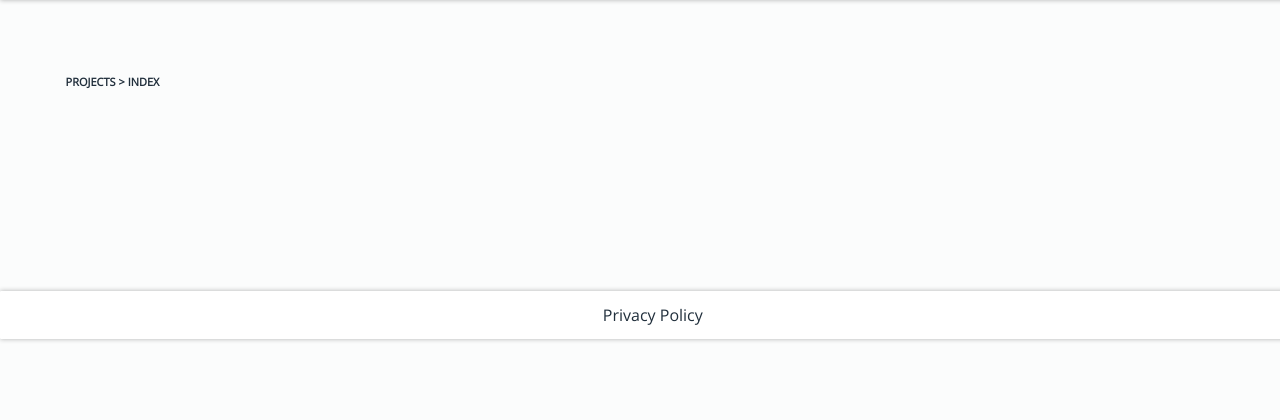
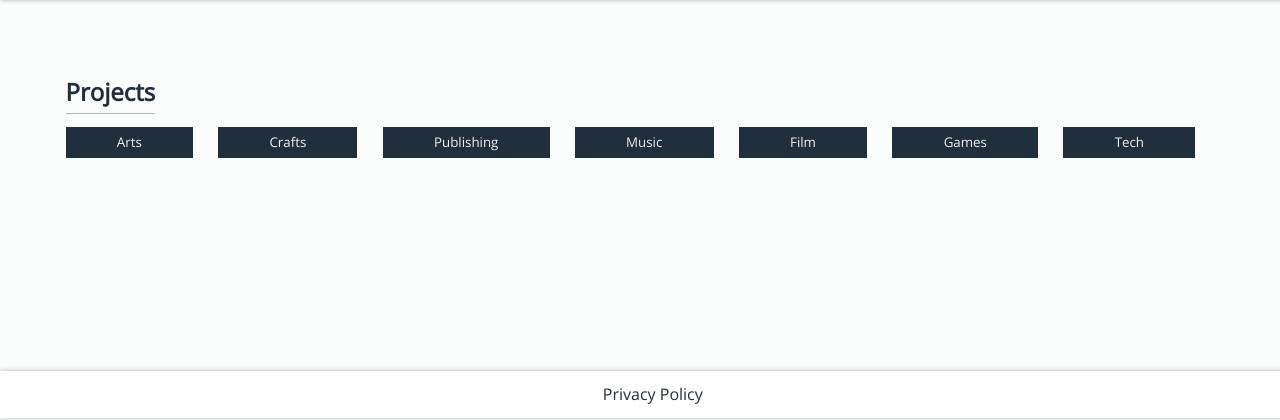
Before and after one commit to JonasStasseyns/werkstuk-webdevelopment-2-EK2, a Laravel app: page /projects in a window 1280 px wide. Shown: the part 59-479 px from the top of the page. Run offline with Laravel 8, Linux system fonts and the light colour scheme; data that the repository does not hold is empty.

Commit message:
categories finished

```diff
--- a/werkstuk-EK2/app/Http/Controllers/ProjectsController.php
+++ b/werkstuk-EK2/app/Http/Controllers/ProjectsController.php
@@ -10,13 +10,15 @@
 {
     //
 
-    public function index() {
-         $projects = Project::paginate(9);
+    public function index()
+    {
+        $projects = Project::paginate(9);
 
-         return view('projects.index', compact('projects'));
+        return view('projects.index', compact('projects'));
     }
 
-    public function detail($id){
+    public function detail($id)
+    {
         $project = DB::table('projects')->where('id', $id)->first();
         $comments = DB::table('comments')->where([
             ['content_type', '=', 'project'],
@@ -26,19 +28,29 @@
         return view('projects.detail', compact(['project', 'comments']));
     }
 
-    public function create() {
+    public function create()
+    {
 
         return view('projects.create');
 
     }
 
-    public function homepage() {
+    public function homepage()
+    {
         $projects = Project::limit(2)->get();
 
         return view('welcome', compact('projects'));
     }
 
-    public function store() {
+    public function category($cat)
+    {
+        $projects = DB::table('projects')->where('category', $cat)->paginate(9);
+        $category = $cat;
+        return view('projects.index', compact(['projects', 'category']));
+    }
+
+    public function store()
+    {
 
         $project = new Project;
         $project->title = request('title');
--- a/werkstuk-EK2/resources/sass/pages/projectlist.sass
+++ b/werkstuk-EK2/resources/sass/pages/projectlist.sass
@@ -25,3 +25,22 @@
 .percent-funded
   color: #58D68D
   margin-bottom: 1vh
+
+.categories-container
+  padding: 1vw
+  display: flex
+  padding-right: 2.5vw
+  margin-bottom: 5vh
+  justify-content: space-between
+
+.project-category-button
+  background-color: #212F3C
+  color: #F0F1F5
+  border: none
+  padding: 0.5vw 4vw
+
+.projects-title-index
+  margin-left: 1vw
+
+.cat-small
+  font-variant-caps: all-small-caps
--- a/werkstuk-EK2/resources/views/contact.blade.php
+++ b/werkstuk-EK2/resources/views/contact.blade.php
@@ -2,6 +2,7 @@
 
 @section('content')
 <div class="contact-form-container">
+    <h2>Contact</h2><br><br>
     @if ($sent)
         <p class="sent-confirmation">Your message has been sent.</p>
     @endif
--- a/werkstuk-EK2/resources/views/news/index.blade.php
+++ b/werkstuk-EK2/resources/views/news/index.blade.php
@@ -1,7 +1,7 @@
 @extends('layout')
 
 @section('content')
-    <p class="bread"><a href="/news">news</a> > <a href="/news">index</a></p>
+    <h2 class="projects-title-index">News</h2><p><br></p>
     @foreach($news as $new)
         <div class="projects-list-card">
             {{--<img class="project-list-img" src="{{asset('storage/'.$project->image)}}" alt="{{$project->image}}">--}}
--- a/werkstuk-EK2/resources/views/projects/create.blade.php
+++ b/werkstuk-EK2/resources/views/projects/create.blade.php
@@ -26,7 +26,7 @@
         <option value="tech">tech</option>
     </select>
 
-    <label for="title">Project target</label>
+    <label for="title">Project target (€)</label>
     <input class="create-project-input" type="number" name="target" placeholder="Project target" id="title">
 
     <label for="description">Short project description</label>
--- a/werkstuk-EK2/resources/views/projects/detail.blade.php
+++ b/werkstuk-EK2/resources/views/projects/detail.blade.php
@@ -3,6 +3,7 @@
 @section('content')
     <div class="featured-container">
         <div class="featured-content">
+            <p class="cat-small">projects > {{$project->category}}</p>
             <h1 class="featured-title">{{$project->title}}</h1>
             <p class="featured-text detail-content">{!! $project->content !!}</p>
         </div>
--- a/werkstuk-EK2/resources/views/projects/index.blade.php
+++ b/werkstuk-EK2/resources/views/projects/index.blade.php
@@ -2,11 +2,22 @@
 
 @section('content')
     <div class="projects-list-container">
-        <p class="bread"><a href="/projects">projects</a> > <a href="/projects">index</a></p>
+        <h2 class="projects-title-index">Projects
+        </h2>
+        <div class="categories-container">
+            <a href="/projects/category/arts"><button class="project-category-button">Arts</button></a>
+            <a href="/projects/category/crafts"><button class="project-category-button">Crafts</button></a>
+            <a href="/projects/category/publishing"><button class="project-category-button">Publishing</button></a>
+            <a href="/projects/category/music"><button class="project-category-button">Music</button></a>
+            <a href="/projects/category/film"><button class="project-category-button">Film</button></a>
+            <a href="/projects/category/games"><button class="project-category-button">Games</button></a>
+            <a href="/projects/category/tech"><button class="project-category-button">Tech</button></a>
+        </div>
         @foreach($projects as $project)
             <div class="projects-list-card">
                 {{--<img class="project-list-img" src="{{asset('storage/'.$project->image)}}" alt="{{$project->image}}">--}}
                 <a href="/projects/{{$project->id}}"><img class="project-list-img" src="{{$project->image}}" alt="{{$project->image}}"></a>
+                <p class="cat-small">projects > {{$project->category}}</p>
                 <h3 class="project-list-title">{{$project->title}}</h3>
                 <p class="percent-funded">{{round($project->current/$project->target*100)}}% funded</p>
                 <p class="project-list-text">{{$project->description}}</p>
--- a/werkstuk-EK2/routes/web.php
+++ b/werkstuk-EK2/routes/web.php
@@ -16,6 +16,7 @@
 Route::get('/projects/{id}', ['uses' =>'ProjectsController@detail']);
 Route::get('/create-project', 'ProjectsController@create');
 Route::post('/projects/', 'ProjectsController@store');
+Route::get('/projects/category/{cat}', 'ProjectsController@category');
 Auth::routes();
 
 Route::get('/news', 'NewsController@index');
```
Also changed, not shown: werkstuk-EK2/public/css/app.css.
